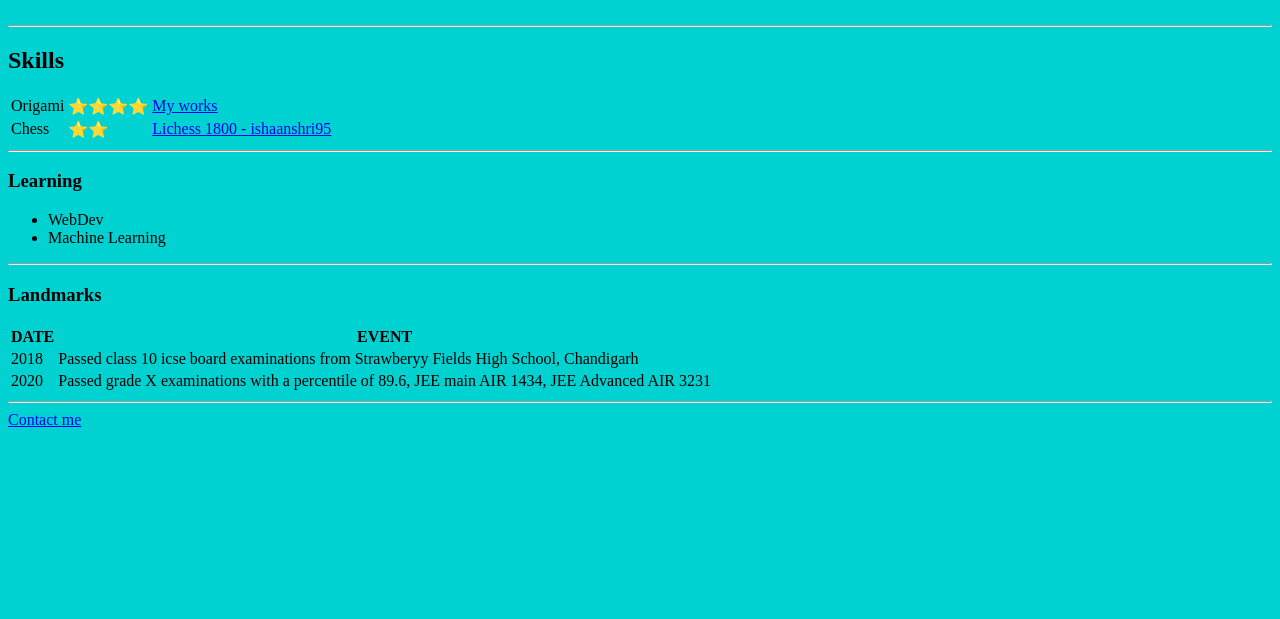
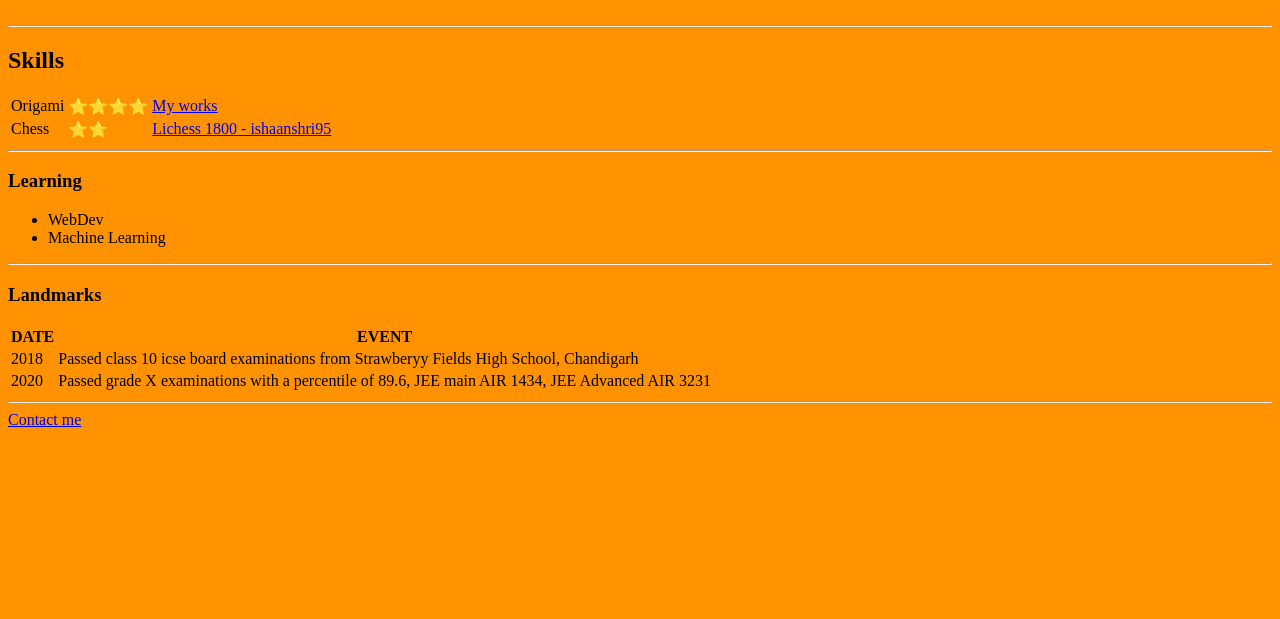
Before and after one commit to shrivastava95/portfolio, a plain HTML site: page docs/index.html in a window 1280 px wide. Shown: the part 181-800 px from the top of the page. Drawn offline with Linux system fonts and the light colour scheme.

Commit message:
Update index.html

```diff
--- a/docs/index.html
+++ b/docs/index.html
@@ -5,7 +5,7 @@
         <meta charset="utf-8">
         <title>ishaanshri95's Personal Website</title>
     </head>
-    <body style="background-color: #00D2D2;">
+    <body style="background-color: #FF9200;">
         <table cellspacing="20">
             <tr>
                 <td>
```
